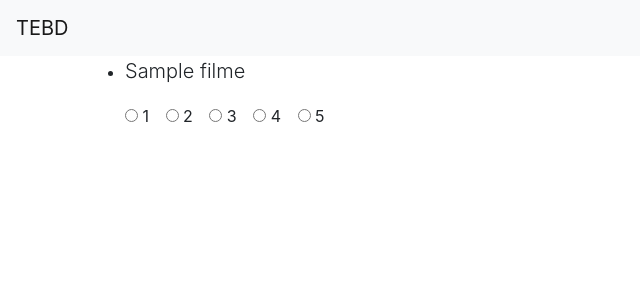
After one commit to victorpedrocs/tebd-2017.2, a Flask app: template templates/resultado_busca.html in a window 1280 px wide. The commit adds this page. Shown: the top 300 px of the page, without its empty margins (0-640 px from the left). Run offline with Flask 2, Linux system fonts and the light colour scheme; the template is opened without the code that fills it: most values are stand-ins (such as "Sample title", 1, 10 or a date in 2020); parts of the project's set-up code (start-up, migrations or seed data) failed here and were passed over; some libraries are stand-ins or nearby versions.

Commit message:
Update files

```diff
--- /dev/null
+++ b/templates/resultado_busca.html
@@ -0,0 +1,58 @@
+{% extends "layout.html" %}
+{% block navbar %}
+<a href="" class="navbar-brand">TEBD</a>
+<div class="collapse navbar-collapse">
+  <!-- <form action="/busca" class="form-inline my-2 my-lg-0">
+    <input type="text" class="form-control mr-sm-2" placeholder="Procurar">
+    <button class="btn btn-outline-success my-2 my-sm-0" type="submit" >Procurar</button>
+  </form> -->
+</div>
+{% endblock %}
+{% block content %}
+
+<div class="container">
+  <div class="row">
+    <div class="col">
+      {% if filmes|length > 0 %}
+      <ul>
+        {% for filme in filmes %}
+          <li>
+            <p class="lead">{{filme}}</p>
+            <p>
+              <div class="form-check form-check-inline">
+                <label class="form-check-label">
+                  <input class="form-check-input" type="radio" name="nota" id="inlineRadio1" value="1"> 1
+                </label>
+              </div>
+              <div class="form-check form-check-inline">
+                <label class="form-check-label">
+                  <input class="form-check-input" type="radio" name="nota" id="inlineRadio2" value="2"> 2
+                </label>
+              </div>
+              <div class="form-check form-check-inline">
+                <label class="form-check-label">
+                  <input class="form-check-input" type="radio" name="nota" id="inlineRadio3" value="3"> 3
+                </label>
+              </div>
+              <div class="form-check form-check-inline">
+                <label class="form-check-label">
+                  <input class="form-check-input" type="radio" name="nota" id="inlineRadio3" value="4"> 4
+                </label>
+              </div>
+              <div class="form-check form-check-inline">
+                <label class="form-check-label">
+                  <input class="form-check-input" type="radio" name="nota" id="inlineRadio3" value="5"> 5
+                </label>
+              </div>
+            </p>
+          </li>
+
+        {% endfor %}
+      </ul>
+      {% else %}
+      <h4>Nenhum filme encontrado</h4>
+      {% endif %}
+    </div>
+  </div>
+</div>
+{% endblock %}
```
Also changed, not shown: app.py (+9 -1 lines), engine.py (+41 -48 lines), requirements.txt (+7 -0 lines), templates/home.html (+11 -3 lines).
